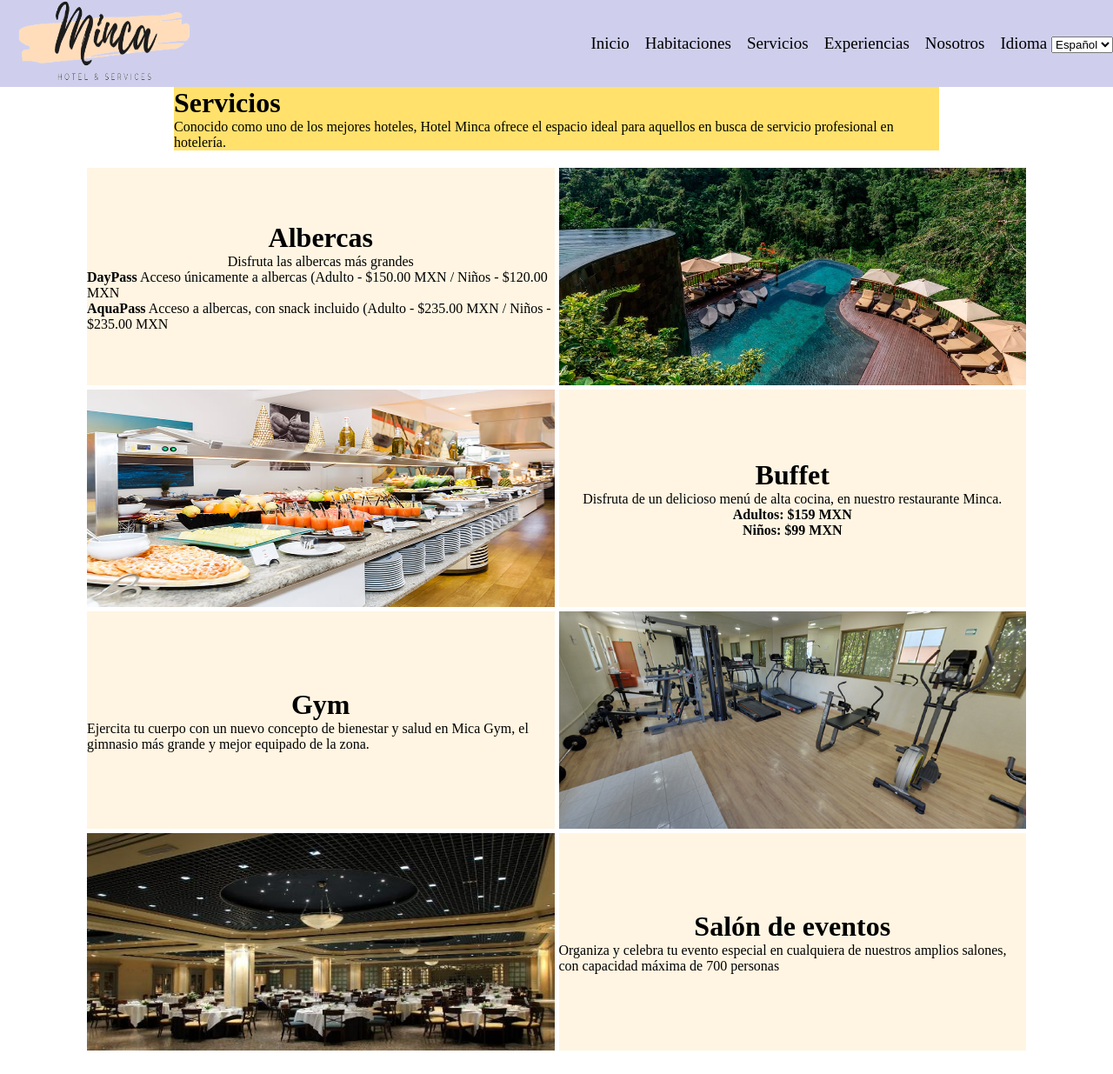
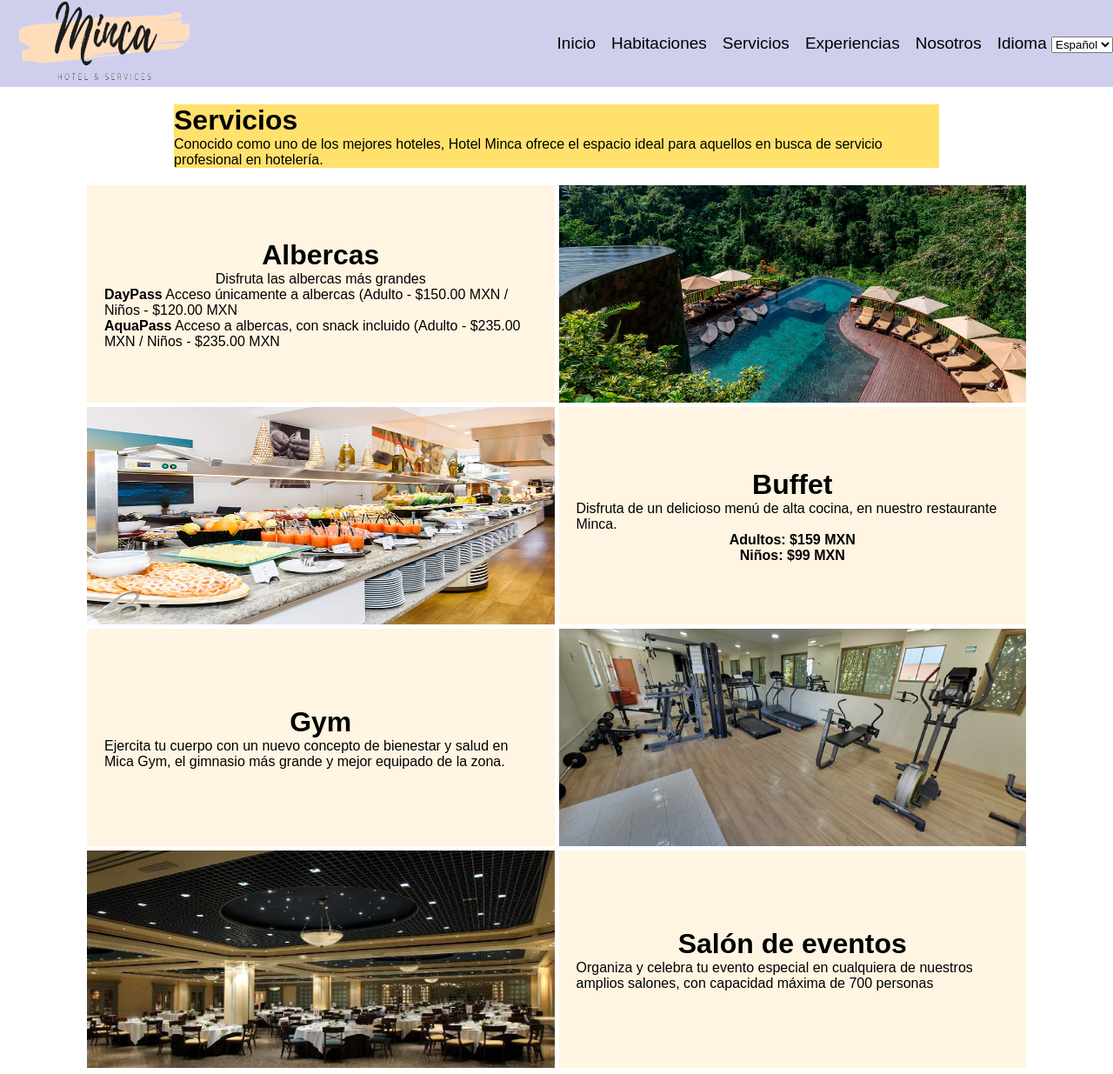
Before and after one commit to karenjvs/minca-webpage, a website: page pages/services.html in a window 1280 px wide. Shown: the top 1235 px of the page at 87% size. Drawn offline with Linux system fonts and the light colour scheme; some icons are missing.

Commit message:
Add font family to all pages and fix margin in services

```diff
--- a/scss/styles_services.scss
+++ b/scss/styles_services.scss
@@ -8,7 +8,7 @@
 /* MAIN STYLES */
 
 .mainServices {
-  margin: 100px 100px 30px 100px;
+  margin: 120px 100px 30px 100px;
 }
 
 .main__services{
@@ -40,6 +40,7 @@
   flex-direction:column;
   justify-content: center;
   list-style: none;
+  padding: 20px;
 }
 .grid_hijo2{
   grid-area: hijo2;
@@ -62,6 +63,7 @@
   flex-direction:column;
   justify-content: center;
   list-style: none;
+  padding: 20px;
 }
 
 .grid_hijo5 {
@@ -72,6 +74,7 @@
   flex-direction:column;
   justify-content: center;
   list-style: none;
+  padding: 20px;
 }
 
 .grid_hijo6{
@@ -93,6 +96,7 @@
   flex-direction:column;
   justify-content: center;
   list-style: none;
+  padding: 20px;
 }
 
 
```
Also changed, not shown: css/styles_aboutus.css, css/styles_index.css, css/styles_rooms.css, css/styles_services.css.
